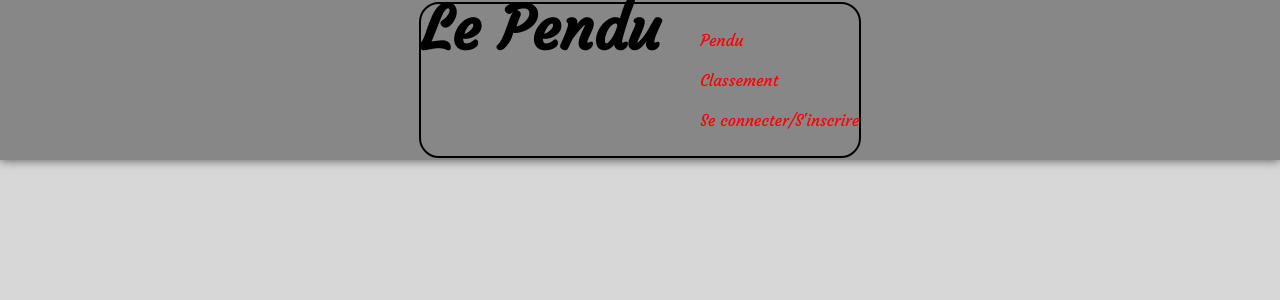
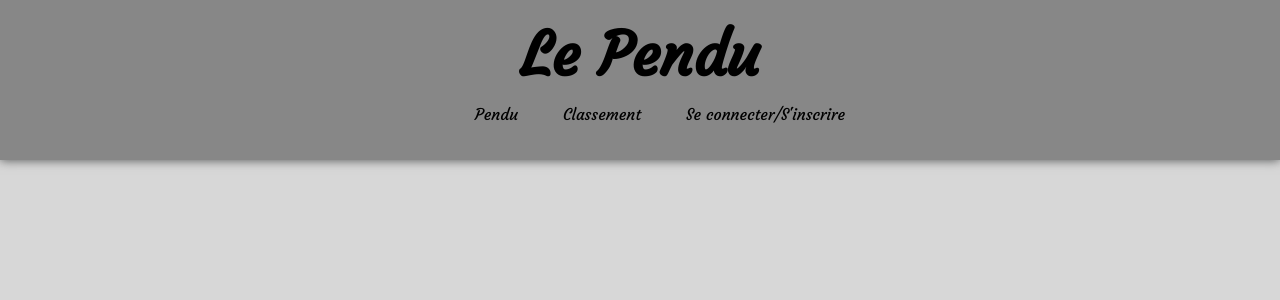
Before and after one commit to atarax-dev/LePendu, a Django app: page /profile in a window 1280 px wide. Shown: the top 300 px of the page. Run offline with Django 4.2, Linux system fonts and the light colour scheme; some libraries are stand-ins or nearby versions.

Commit message:
new update ui

```diff
--- a/static/index.css
+++ b/static/index.css
@@ -18,12 +18,20 @@ header{
     box-shadow: 0 0 10px #4d4f4f;
 }
 h1{
+    text-align: center;
     font-size: 60px;
     margin: 0;
 }
 h2{
     text-align: center;
 }
+a{
+    text-decoration: none;
+    list-style-type: none;
+}
+
+/*INDEX*/
+
 .contain-button{
     height: 75%;
     display: flex;
@@ -31,10 +39,6 @@ h2{
     justify-content: center;
     align-items: center;
 }
-
-/*INDEX*/
-
-
 .index-button{
     display: block;
     background-color: rgb(187, 187, 187);
@@ -96,66 +100,82 @@ h2{
     width: 200px;
 }
 
+/*NAV PENDU*/
 
+.nav-link{
+    display: inline-block;
+}
+.nav-link a{
+    color: black;
+    margin: 10px;
+    padding: 8px 10px;
+}
+.nav-link a:hover{
+    animation: border;
+    animation-duration: 1.5s;
+    animation-fill-mode: forwards;
+}
 
+/*JEU*/
 
-
-a{
-  text-decoration:none;
-  color:#444444;
+.feed{
+    margin-top: 50px;
+    font-family: 'Times New Roman', Times, serif;
 }
-a{
-  text-decoration:none;
-  color:red;
+.main-play{
+    display: flex;
+    justify-content: space-around;
+    margin: 0 20px;
 }
-.navet{
-    list-style-type: none;
-    color: red;
-    line-height: 40px;
+.hello{
+    margin-bottom: 50px;
+    padding-left: 20px;
 }
-.navbar{
+.contain-game-text{
     display: flex;
-    justify-content: space-between;
-    border: solid black 2px;
-    border-radius:20px;
+    flex-direction: column;
+    justify-content: center;
+    vertical-align: middle;
+    width: 40%;
+    height: 200px;
+    border: solid 1px black;
+    margin-bottom: 20px;
 }
-#navbarNav{
-    margin-right: 40px;
+.game-text{
     text-align: center;
 }
-
-.feed{
-    margin-left: 20px;
-    margin-top: 100px;
-}
-
-.site_title{
-    margin: 0 auto;
+.game-form{
     text-align: center;
-    line-height: 50px;
-    font-size: 25px;
-}
-
-.username{
-    display: inline-block;
-    margin: auto;
-    padding: auto;
-    width: 90%;
-}
-
-.input-group{
-    display: flex;
-    justify-content: center;
-    flex-direction: row;
-    align-items: center;
 }
 #id_letter_try{
-    width: 400px;
+    width: 30%;
 }
-
+.pendu-picture{
+    width: 30%;
+    height: 200px;
+    text-align: center;
+}
 
 @media screen and (max-width: 767.9px){
     .index-button{
         width: 10em;
     }
 }
+
+@keyframes border{
+    0%{
+        border-bottom: solid 2px black;
+    }
+    25%{
+        border-bottom: solid 2px black;
+        border-left: solid 2px black ;
+    }
+    50%{
+        border-bottom: solid 2px black;
+        border-left: solid 2px black ;
+        border-top: solid 2px black ;
+    }
+    100%{
+        border: solid 2px black;
+    }
+}
--- a/templates/base_template.html
+++ b/templates/base_template.html
@@ -11,37 +11,35 @@
   <link rel="stylesheet" href="/static/index.css">
 </head>
 <header>
-  <nav class=navbar>
-    <div class="site_title">
+  <div class="header-play">
     <h1>Le Pendu</h1>
-    </div>
-    <div>
-      <ul class="navet">
-        <li>
+    <nav>
+        <ul>
+          <li class="nav-link">
             <a href="/pendu">Pendu</a>
           </li>
           {% if request.user.is_authenticated %}
-        <li>
+          <li class="nav-link">
             <a href="/ranking">Classement</a>
           </li>
-        <li>
+          <li class="nav-link">
             <a href="/profile">Profil</a>
           </li>
-        <li>
+          <li class="nav-link">
             <a href="/logout_user">Se déconnecter</a>
           </li>
           {% endif %}
           {% if not request.user.is_authenticated %}
-        <li>
+          <li class="nav-link">
             <a href="/ranking">Classement</a>
           </li>
-        <li>
+          <li class="nav-link">
             <a href="/login">Se connecter/S'inscrire</a>
           </li>
           {% endif %}
         </ul>
+    </nav>
   </div>
-  </nav>
 </header>
 
 <body>
```
Also changed, not shown: templates/pendu.html (+13 -9 lines). Lines whose indentation alone changed are shown as unchanged.
